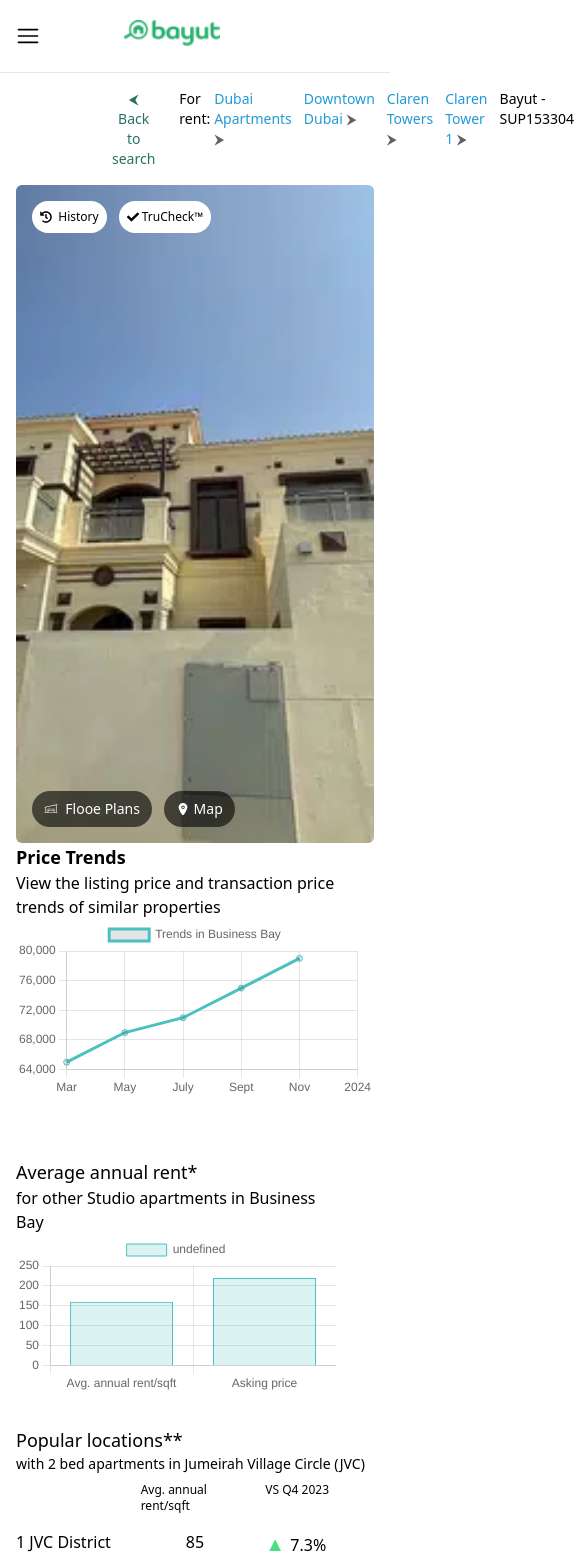
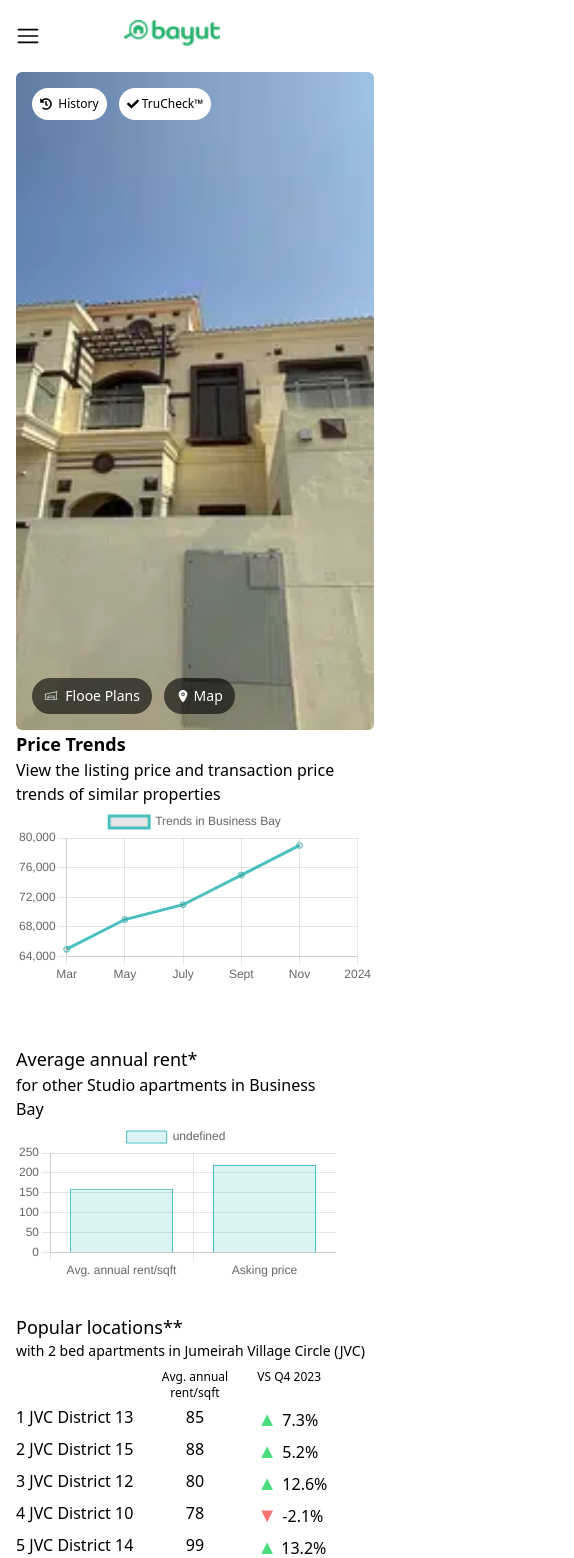
Before and after one commit to Sekai58/bayutClone, a React (Vite) app: page /property-details/1 in a window 390 px wide. Shown: the top 1558 px of the page, 574 px wide, since content can reach past the window. Built offline with nearby package versions, Linux system fonts and the light colour scheme.

Commit message:
Make all pages responsive

```diff
--- a/src/components/Cards/PopularLocation.tsx
+++ b/src/components/Cards/PopularLocation.tsx
@@ -7,36 +7,36 @@ const PopularLocation = () => {
           with 2 bed apartments in Jumeirah Village Circle (JVC)
         </p>
       </header>
-      <div className="grid grid-cols-3 gap-4">
+      <div className="grid grid-cols-3 gap-1  sm:gap-4">
         <p> </p>
-        <p className="text-xs">Avg. annual rent/sqft </p>
-        <p className="text-xs">VS Q4 2023</p>
+        <p className="text-xs text-center">Avg. annual rent/sqft </p>
+        <p className="text-xs ">VS Q4 2023</p>
 
-        <p>1 JVC District 13 </p>
+        <p className="whitespace-nowrap">1 JVC District 13 </p>
         <p className="text-center">85</p>
         <p>
           <span className="text-green-400 text-xl">&#9650; </span>7.3%
         </p>
 
-        <p>2 JVC District 15 </p>
+        <p className="whitespace-nowrap">2 JVC District 15 </p>
         <p className="text-center">88</p>
         <p>
           <span className="text-green-400 text-xl">&#9650; </span>5.2%
         </p>
 
-        <p>3 JVC District 12 </p>
+        <p className="whitespace-nowrap">3 JVC District 12 </p>
         <p className="text-center">80</p>
         <p>
           <span className="text-green-400 text-xl">&#9650; </span>12.6%
         </p>
 
-        <p>4 JVC District 10 </p>
+        <p className="whitespace-nowrap">4 JVC District 10 </p>
         <p className="text-center">78</p>
         <p>
           <span className="text-red-400 text-xl">&#9660; </span>-2.1%
         </p>
 
-        <p>5 JVC District 14 </p>
+        <p className="whitespace-nowrap">5 JVC District 14 </p>
         <p className="text-center">99</p>
         <p>
           <span className="text-green-400 text-xl">&#9650;</span> 13.2%
--- a/src/components/Cards/Property.tsx
+++ b/src/components/Cards/Property.tsx
@@ -20,7 +20,10 @@ interface IProperty {
 const PropertyCard: React.FC<IProperty> = (props: IProperty) => {
   return (
     <div className="flex flex-col rounded-lg sm:flex-row border w-full mb-5">
-      <img className="w-[20rem]  object-cover rounded-l-lg" src={props.image} />
+      <img
+        className="w-full sm:w-[20rem]  object-cover rounded-tr-lg sm:rounded-tr-none rounded-l-lg"
+        src={props.image}
+      />
 
       <div className="p-4 flex flex-col gap-2 w-full">
         <h5 className=" text-md font-medium block ">
--- a/src/components/Home/ImageSection.tsx
+++ b/src/components/Home/ImageSection.tsx
@@ -19,7 +19,7 @@ const ImageSection = () => {
   return (
     <section className="px-4 sm:px-10 lg:px-28">
       {/* TOP IMAGE SECTION */}
-      <section className="grid grid-cols-1 sm:grid-cols-3 gap-4 py-10">
+      <section className="grid grid-cols-1 sm:grid-cols-3 gap-4 pt-16 sm:pt-10 pb-10">
         {topImages.map((data, idx) => {
           return (
             <div key={idx} className={`w-full h-[16rem] relative`}>
--- a/src/components/Home/RealEstateSection.tsx
+++ b/src/components/Home/RealEstateSection.tsx
@@ -48,6 +48,7 @@ const RealEstateSection = () => {
           slidesToShow: 1,
           slidesToScroll: 1,
           arrows: false,
+          centerMode: true,
         },
       },
     ],
--- a/src/pages/Companies.tsx
+++ b/src/pages/Companies.tsx
@@ -55,6 +55,7 @@ const Companies = () => {
           slidesToShow: 1,
           slidesToScroll: 1,
           arrows: false,
+          centerMode: true,
         },
       },
     ],
@@ -153,7 +154,7 @@ const Companies = () => {
               <Slider {...settings}>
                 {cities.map((city, idx) => {
                   return (
-                    <div key={idx}>
+                    <div key={idx} className="p-3">
                       <City title={city.title} image={city.image} />
                     </div>
                   );
--- a/src/pages/Property.tsx
+++ b/src/pages/Property.tsx
@@ -12,7 +12,7 @@ import { Link } from "react-router-dom";
 
 const Property = () => {
   return (
-    <section className="px-4 xl:px-28 flex flex-col lg:flex-row py-10">
+    <section className="px-4 xl:px-28 flex flex-col lg:flex-row pb-10">
       <div className=" flex-grow">
         <h3 className="text-2xl py-6">Properties for rent in UAE</h3>
         {rentProperties.map((property, idx) => {
--- a/src/pages/PropertyDetails.tsx
+++ b/src/pages/PropertyDetails.tsx
@@ -21,8 +21,8 @@ import PopularLocation from "../components/Cards/PopularLocation";
 const PropertyDetails = () => {
   return (
     <section className=" pb-10">
-      <hr />
-      <header className="flex gap-1 text-sm px-28 py-4">
+      <hr className="hidden md:block" />
+      <header className="hidden md:flex gap-1 text-sm px-28 py-4 flex-wrap">
         <Link to="/property">
           <button className="text-[#287064] mr-5">
             &#11164; Back to search
@@ -98,7 +98,7 @@ const PropertyDetails = () => {
         </section>
 
         {/* RIGHT SIDE */}
-        <section className=" rightSide w-[400px]">
+        <section className=" rightSide w-full md:w-[400px]">
           <div className="h-[78vh] hidden md:flex flex-col gap-2">
             <div className="h-[39vh] ">
               <img
```
